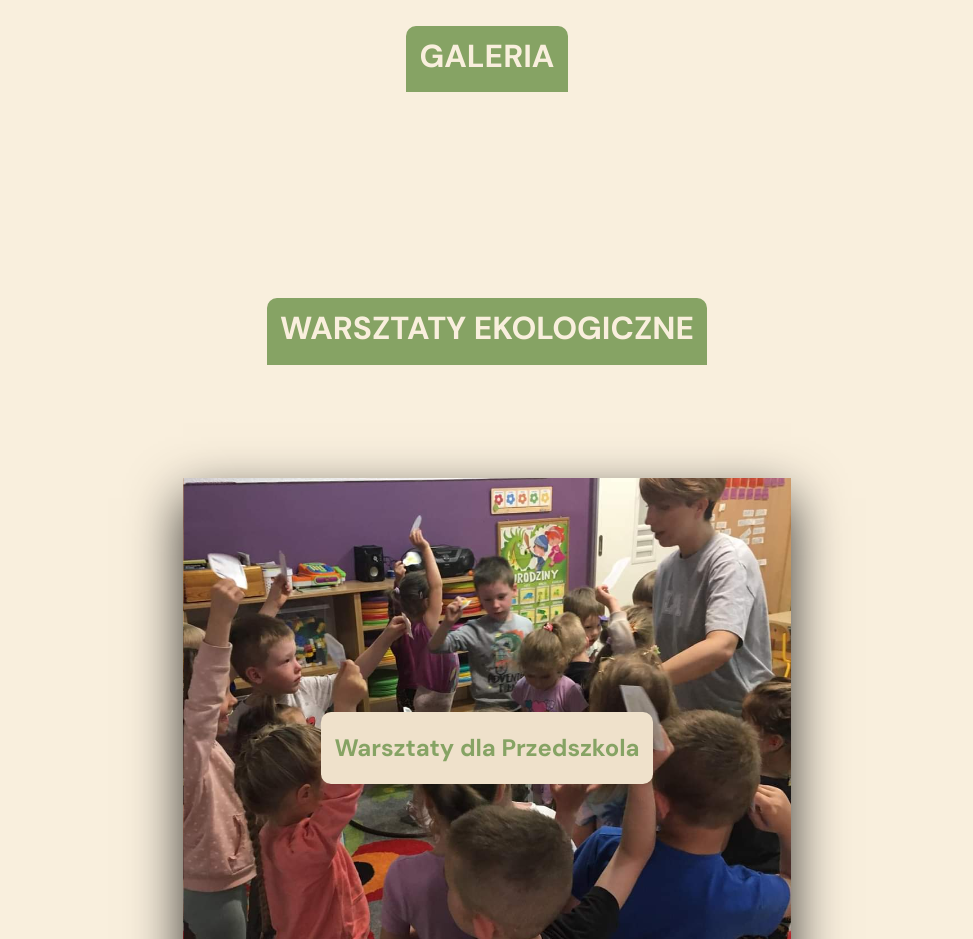
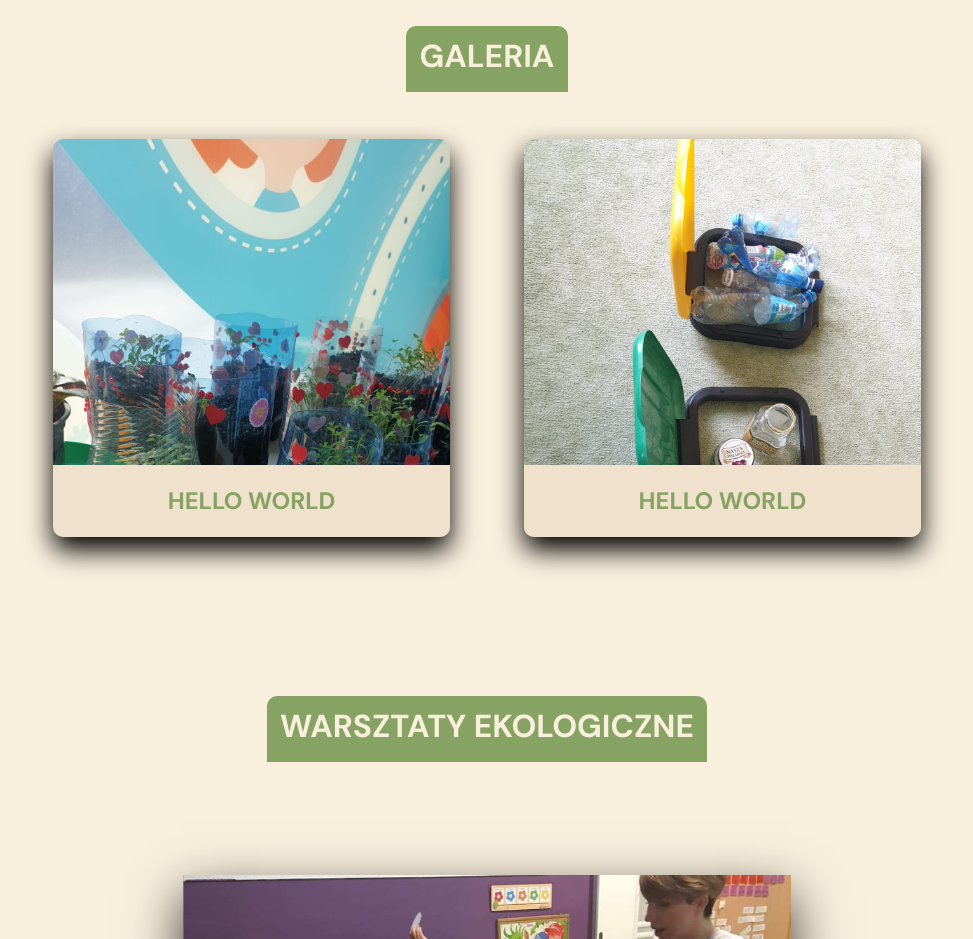
Before and after one commit to pgreber2504/ekolubni_v2, a Next.js app: page / in a window 1280 px wide. Shown: the part 2020-2959 px from the top of the page, without its empty margins (153-1126 px from the left). Built offline with nearby package versions, Linux system fonts and the light colour scheme.

Commit message:
added images placehoder in gallery

```diff
--- /dev/null
+++ b/constants/gallery-data.ts
@@ -0,0 +1,7 @@
+import School from "../public/images/gallery/school.jpeg";
+import Preschool from "../public/images/gallery/preschool.jpeg";
+
+export const GALLERY_DATA = [
+  { src: School, alt: "school" },
+  { src: Preschool, alt: "preschool" },
+];
--- a/sections/Gallery/Gallery.module.scss
+++ b/sections/Gallery/Gallery.module.scss
@@ -0,0 +1,5 @@
+.gallery {
+  width: 100%;
+  display: flex;
+  justify-content: space-evenly;
+}
--- a/sections/Gallery/Gallery.tsx
+++ b/sections/Gallery/Gallery.tsx
@@ -1,5 +1,8 @@
 import React from "react";
+import classes from "./Gallery.module.scss";
 import SectionWrapper from "../../components/UI/SectionWrapper/SectionWrapper";
+import GalleryItem from "./GalleryItem/GalleryItem";
+import { GALLERY_DATA } from "../../constants/gallery-data";
 
 type GalleryPropTypes = {
   id: string;
@@ -9,11 +12,18 @@ type GalleryPropTypes = {
 
 const Gallery = ({ id, title, description }: GalleryPropTypes) => {
   return (
-    <SectionWrapper
-      id={id}
-      title={title}
-      description={description}
-    ></SectionWrapper>
+    <SectionWrapper id={id} title={title} description={description}>
+      <div className={classes.gallery}>
+        {GALLERY_DATA.map((el) => (
+          <GalleryItem
+            key={el.alt}
+            src={el.src}
+            alt={el.alt}
+            title="HELLO WORLD"
+          />
+        ))}
+      </div>
+    </SectionWrapper>
   );
 };
 
--- a/sections/Gallery/GalleryItem/GalleryItem.module.scss
+++ b/sections/Gallery/GalleryItem/GalleryItem.module.scss
@@ -0,0 +1,31 @@
+@use "../../../shared/styles/variables";
+
+.gallery-item {
+  width: 30rem;
+  height: 30rem;
+  overflow: hidden;
+  position: relative;
+  cursor: zoom-in;
+
+  &:hover h4 {
+    background-color: variables.$font-color;
+    color: variables.$font-color-reversed;
+  }
+
+  h4 {
+    position: absolute;
+    z-index: 1;
+    width: 100%;
+    bottom: 0;
+    left: 0;
+    text-align: center;
+    background-color: variables.$font-color-reversed;
+    padding: 1rem 4rem;
+    font-size: variables.$font-header;
+    transition: all 0.4s ease-in-out;
+  }
+  img {
+    object-fit: contain;
+    bottom: 40%;
+  }
+}
--- a/sections/Gallery/GalleryItem/GalleryItem.tsx
+++ b/sections/Gallery/GalleryItem/GalleryItem.tsx
@@ -1,10 +1,21 @@
 import React from "react";
+import classes from "./GalleryItem.module.scss";
 import Card from "../../../components/UI/Card/Card";
+import Image, { StaticImageData } from "next/image";
 
-const GalleryItem = ({ title }: { title: string }) => {
+const GalleryItem = ({
+  title,
+  src,
+  alt,
+}: {
+  title: string;
+  src: StaticImageData;
+  alt: string;
+}) => {
   return (
-    <Card>
+    <Card className={classes["gallery-item"]}>
       <h4>{title}</h4>
+      <Image layout="responsive" src={src} alt={alt} />
     </Card>
   );
 };
```
Also changed, not shown: public/images/gallery/preschool.jpeg (added), public/images/gallery/school.jpeg (added).
